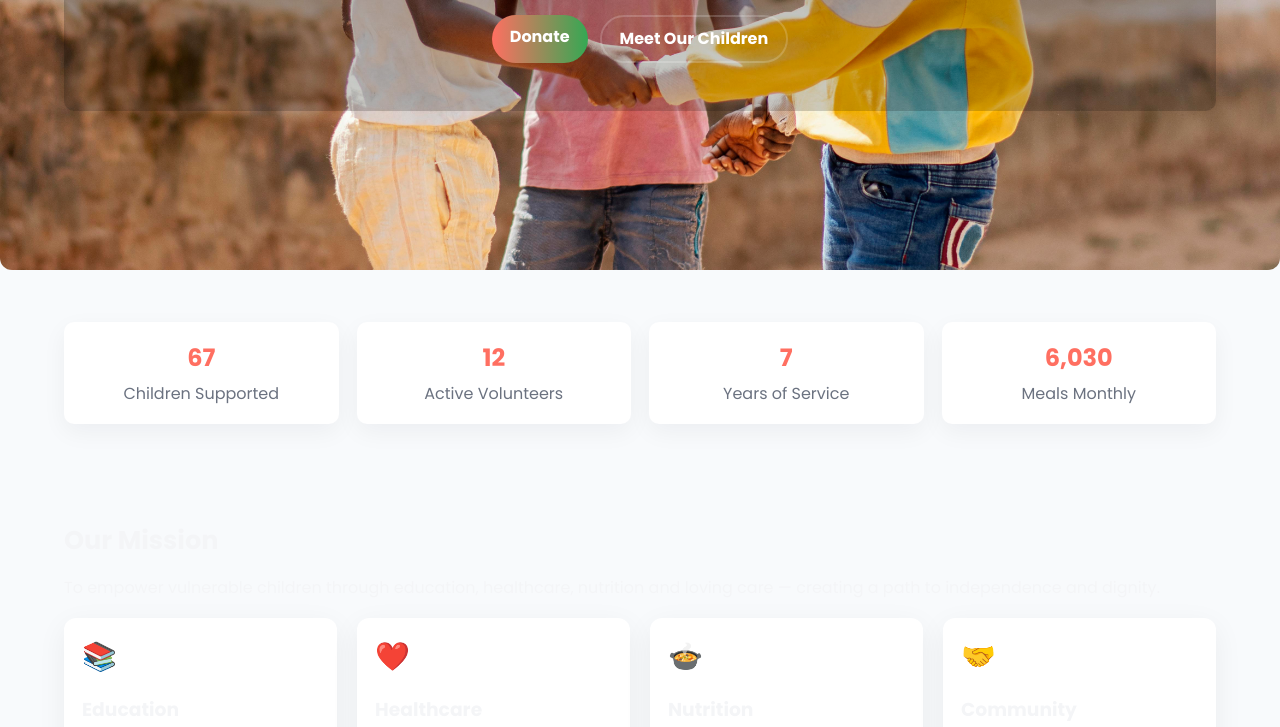
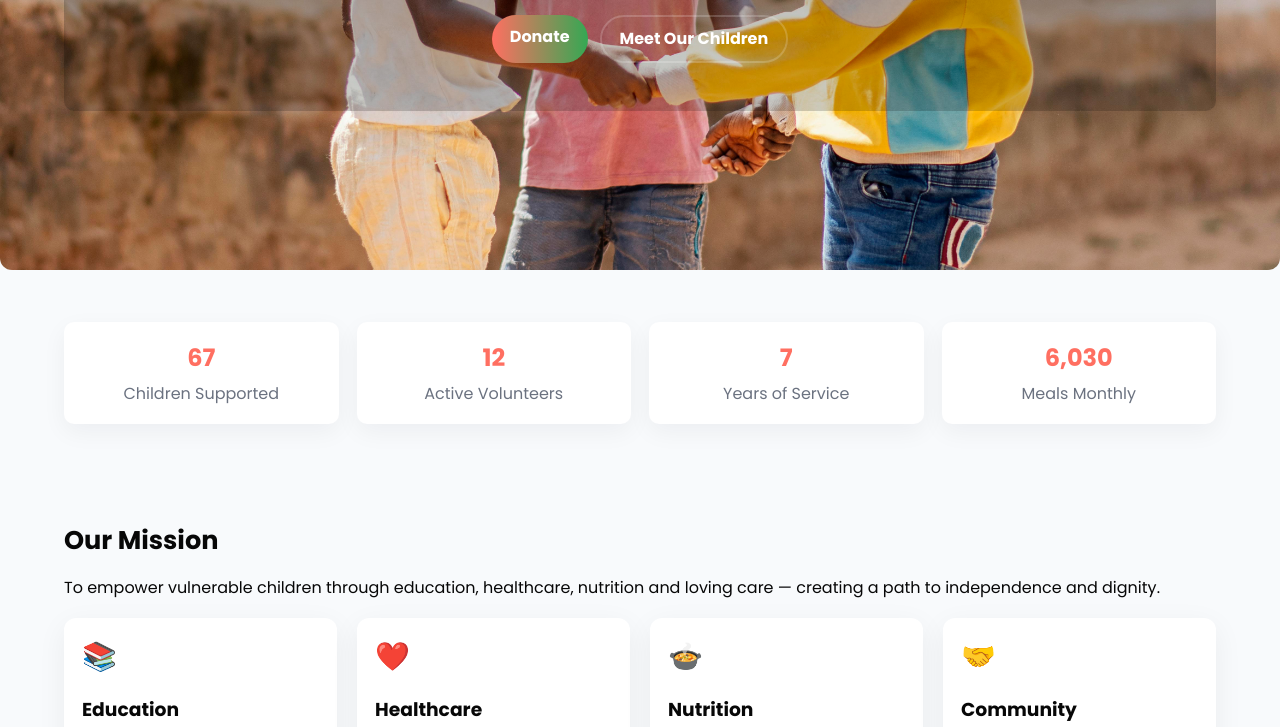
Before and after one commit to MDOluka/starlight-orphanage2, a plain HTML site: page index.html in a window 1280 px wide. Shown: the part 359-1086 px from the top of the page. Drawn offline with Linux system fonts and the light colour scheme.

Commit message:
Updated content

```diff
--- a/css/style.css
+++ b/css/style.css
@@ -9,7 +9,7 @@
   --muted:#6b7280;
   --bg:#f8fafc;
   --card:#fff;
-  --text:#f4f5f7;
+  --text:#070707;
   --max:1200px;
   --radius:12px;
 }
```
